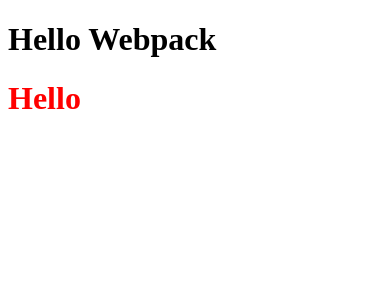
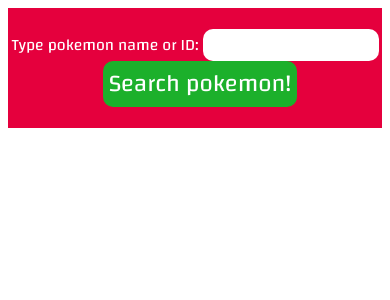
Before and after one commit to hayamaster/pokedex, a Vue app: page / in a window 390 px wide. Shown: the top 300 px of the page. Built offline with nearby package versions, Linux system fonts and the light colour scheme.

Commit message:
create pokedex clone coding

```diff
--- a/src/App.vue
+++ b/src/App.vue
@@ -1,23 +1,74 @@
 <template>
   <div>
-    <h1>
-      {{ msg }}
-    </h1>
-    <Hello />
+    <header class="header">
+      <label>
+        Type pokemon name or ID:
+        <input type="text" v-model="pokemonID" />
+        <button class="searchBtn" @click="searchPokemon">
+          Search pokemon!
+        </button>
+      </label>
+    </header>
+
+    <main class="main" v-if="Object.entries(pokemonData).length > 0">
+      <section class="pokemonCard">
+        <div class="nameImage">
+          <h1 class="pokemonName">{{ pokemonData.name }}</h1>
+          <img
+            :src="pokemonData.sprites.front_default"
+            :alt="pokemonData.name"
+          />
+        </div>
+        <ul class="type">
+          <h2>Type:</h2>
+          <li
+            v-for="(type, index) in pokemonData.types"
+            :key="index"
+            :class="type.type.name"
+          >
+            <span>{{ type.type.name }}</span>
+          </li>
+        </ul>
+        <ul class="stats">
+          <h2>Stats:</h2>
+          <li v-for="(stat, index) in pokemonData.stats" :key="index">
+            <span>{{ stat.stat.name }} -> {{ stat.base_stat }}</span>
+          </li>
+        </ul>
+      </section>
+    </main>
   </div>
 </template>
 
 <script>
-import Hello from '~/components/Hello';
+import { pokemonApi } from "~/api/pokemonApi";
 
 export default {
-  components: {
-    Hello,
-  },
+  name: "App",
+
   data() {
     return {
-      msg: 'Hello Webpack',
+      pokemonData: {},
+      pokemonID: "",
     };
+  },
+  methods: {
+    async searchPokemon() {
+      try {
+        const pokemon = await fetch(`${pokemonApi}/${this.pokemonID}`).then(
+          (res) => res.json()
+        );
+        this.pokemonData = pokemon;
+        console.log(pokemon);
+        return pokemon;
+      } catch (error) {
+        alert("Pokemon was not found!!!");
+      }
+    },
   },
 };
 </script>
+
+<style lang="scss" scoped>
+@import "../style/style.scss";
+</style>
--- /dev/null
+++ b/src/api/pokemonApi.js
@@ -0,0 +1 @@
+export const pokemonApi = "https://pokeapi.co/api/v2/pokemon";
--- a/src/components/Hello.vue
+++ /dev/null
@@ -1,10 +0,0 @@
-<template>
-  <h1>Hello</h1>
-</template>
-
-<style scoped lang="scss">
-$color: red;
-h1 {
-  color: $color;
-}
-</style>
--- /dev/null
+++ b/style/pokemon_types.scss
@@ -0,0 +1,22 @@
+$normal: #a8a878;
+$fire: #ee8130;
+$water: #6390f0;
+$electric: #f7d02c;
+$grass: #7ac74c;
+$ice: #96d9d6;
+$fighting: #c22e28;
+$poison: #a33ea1;
+$ground: #e2bf65;
+$flying: #a98ff3;
+$psychic: #f95587;
+$bug: #a6b91a;
+$rock: #b6a136;
+$ghost: #735797;
+$dragon: #6f35fc;
+$dark: #705746;
+$steel: #b7b7ce;
+$fairy: #d685ad;
+
+$pokedex-red: #e5003d;
+$pokedex-green: #40fa69;
+$pokedex-blue: #280daf;
--- /dev/null
+++ b/style/style.scss
@@ -0,0 +1,212 @@
+@import "./pokemon_types.scss";
+@import url("https://fonts.googleapis.com/css2?family=Changa:wght@400;700&display=swap");
+body {
+  margin: 0;
+}
+
+.header,
+.main,
+input[type="text"],
+.searchBtn {
+  font-family: "Changa", sans-serif;
+}
+
+.header,
+input[type="text"],
+.searchBtn {
+  font-size: 1.5rem;
+}
+
+.main {
+  font-size: 1.2rem;
+  background-color: $pokedex-green;
+}
+
+.header {
+  display: flex;
+  justify-content: center;
+  align-items: center;
+  height: 100px;
+  background-color: $pokedex-red;
+  color: white;
+
+  & .searchBtn {
+    background-color: #1cb02b;
+    color: white;
+    border: none;
+    margin-left: 10px;
+    border-radius: 10px;
+    cursor: pointer;
+
+    &:hover {
+      background-color: #1c8b0a;
+    }
+  }
+
+  & input[type="text"] {
+    border-radius: 10px;
+    outline: none;
+    border: none;
+  }
+}
+
+.pokemonCard {
+  display: flex;
+  flex-direction: row;
+  justify-content: space-around;
+  align-content: center;
+  height: 45vh;
+
+  & .nameImage,
+  & .type,
+  & .stats {
+    width: 33%;
+    display: flex;
+    flex-direction: column;
+    justify-content: flex-start;
+    align-items: center;
+  }
+
+  & .nameImage {
+    & .pokemonName {
+      text-transform: capitalize;
+    }
+
+    & img {
+      width: 200px;
+      background-color: $pokedex-blue;
+      border-radius: 50%;
+    }
+  }
+
+  & .type li {
+    width: 90%;
+    margin-bottom: 10px;
+    text-align: center;
+    border-radius: 20px;
+  }
+
+  & .stats li {
+    align-self: flex-start;
+  }
+}
+
+ul {
+  padding: 0;
+}
+
+.type {
+  & li {
+    list-style: none;
+    color: white;
+    text-transform: uppercase;
+  }
+}
+
+.stats {
+  color: black;
+
+  & li {
+    list-style: none;
+    text-transform: uppercase;
+  }
+}
+
+.normal {
+  background-color: $normal;
+}
+.fire {
+  background-color: $fire;
+}
+.water {
+  background-color: $water;
+}
+.grass {
+  background-color: $grass;
+}
+.electric {
+  background-color: $electric;
+}
+.ice {
+  background-color: $ice;
+}
+.fighting {
+  background-color: $fighting;
+}
+.poison {
+  background-color: $poison;
+}
+.ground {
+  background-color: $ground;
+}
+.flying {
+  background-color: $flying;
+}
+.psychic {
+  background-color: $psychic;
+}
+.bug {
+  background-color: $bug;
+}
+.rock {
+  background-color: $rock;
+}
+.ghost {
+  background-color: $ghost;
+}
+.dark {
+  background-color: $dark;
+}
+.dragon {
+  background-color: $dragon;
+}
+.steel {
+  background-color: $steel;
+}
+.fairy {
+  background-color: $fairy;
+}
+
+@media screen and (max-width: 820px) {
+  .header {
+    flex-direction: column;
+    height: 120px;
+
+    & .searchButton {
+      width: 70%;
+      margin-top: 10px;
+    }
+  }
+  .pokemonCard {
+    flex-direction: column;
+    align-items: center;
+  }
+}
+
+@media screen and (max-width: 600px) {
+  .header {
+    font-size: 1rem;
+
+    & input[type="text"] {
+      font-size: 1rem;
+    }
+
+    & .searchButton {
+      font-size: 1rem;
+    }
+  }
+
+  .pokemonCard {
+    & .stats {
+      width: 90%;
+    }
+  }
+}
+
+@media screen and (max-width: 400px) {
+  .header {
+    & label {
+      text-align: center;
+    }
+  }
+}
```
